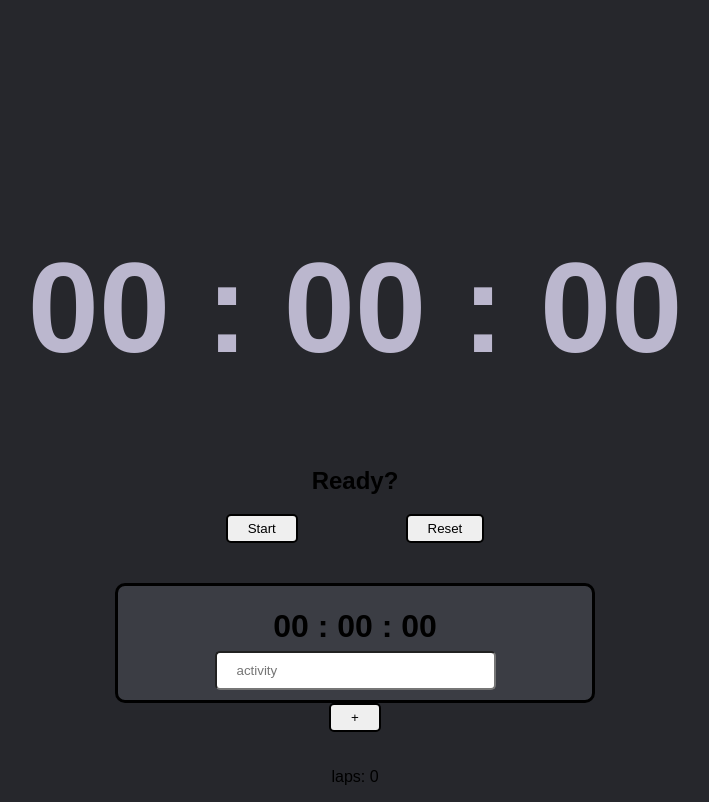
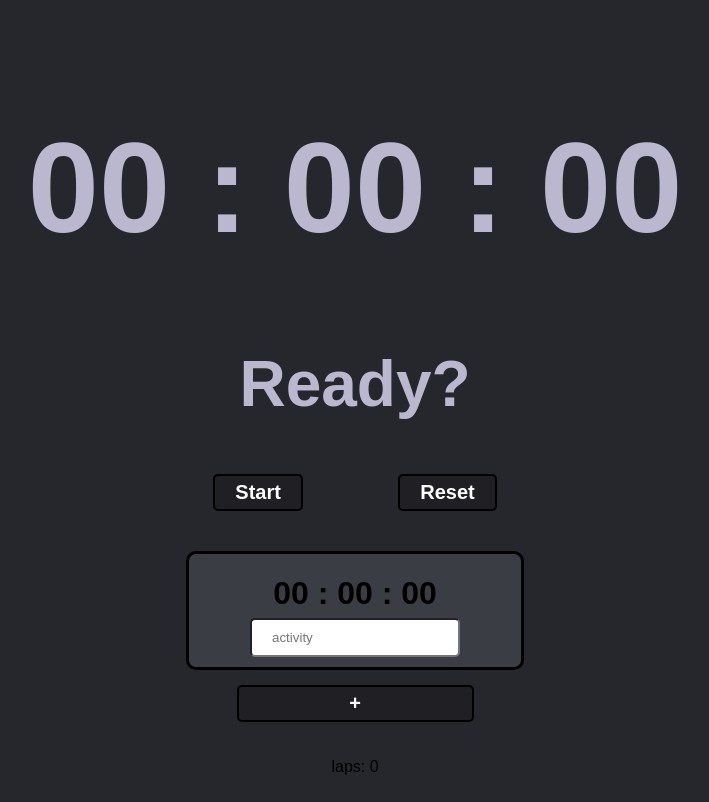
Before and after one commit to Ledwos/circuitPro, a PHP site: page / in a window 1280 px wide. Shown: the whole page, without its empty margins (285-994 px from the left). After the commit the page ends 775 px from the top, so only its background shows below. Run offline with PHP 8.4, Linux system fonts and the light colour scheme.

Commit message:
original styling plan

```diff
--- a/index.css
+++ b/index.css
@@ -1,6 +1,6 @@
 body {
     text-align: center;
-    margin-top: 10%;
+    /* margin-top: 10%; */
     font-family: Arial, Helvetica, sans-serif;
     background-color: #26272c;
 }
@@ -21,6 +21,11 @@ body {
     color: rgb(187, 183, 206);
 }
 
+#set {
+    color: rgb(187, 183, 206);
+    font-size: 5vw;
+}
+
 #btnDiv {
     display: flex;
     width: 50%;
@@ -31,7 +36,7 @@ body {
 #timeBox {
     display: flex;
     flex-direction: column;
-    width: 50%;
+    width: 35%;
     margin: 0 auto;
     /* justify-content: space-evenly; */
     border: 3px solid black;
@@ -52,4 +57,13 @@ button {
     border: 2px solid black;
     border-radius: 5px;
     padding: 5px 20px 5px 20px;
+    background-color: #1f1f24;
+    color: white;
+    font-size: 20px;
+    font-weight: 700;
 }
+
+#addTimer {
+    margin-top: 15px;
+    width: 25%;
+}
```
